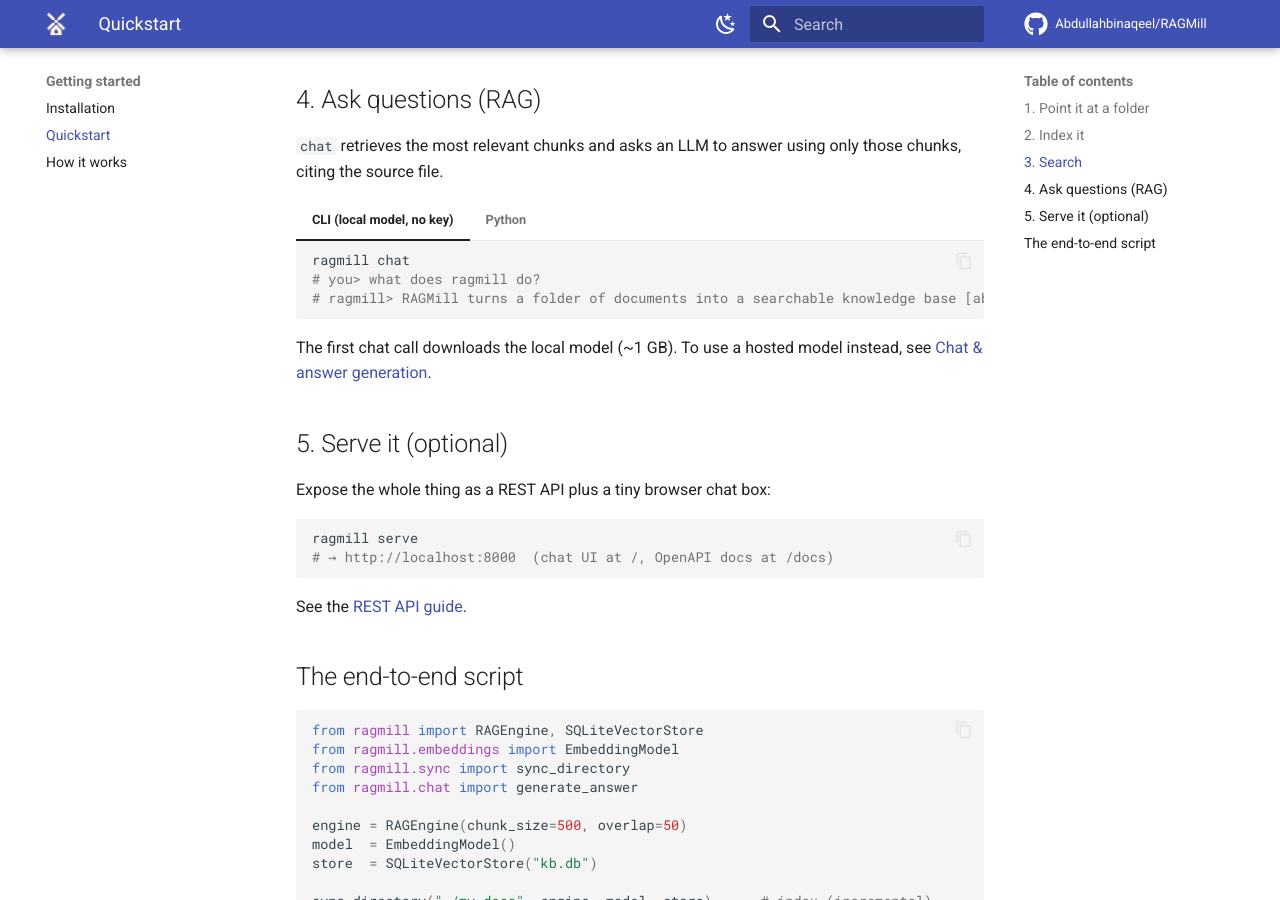
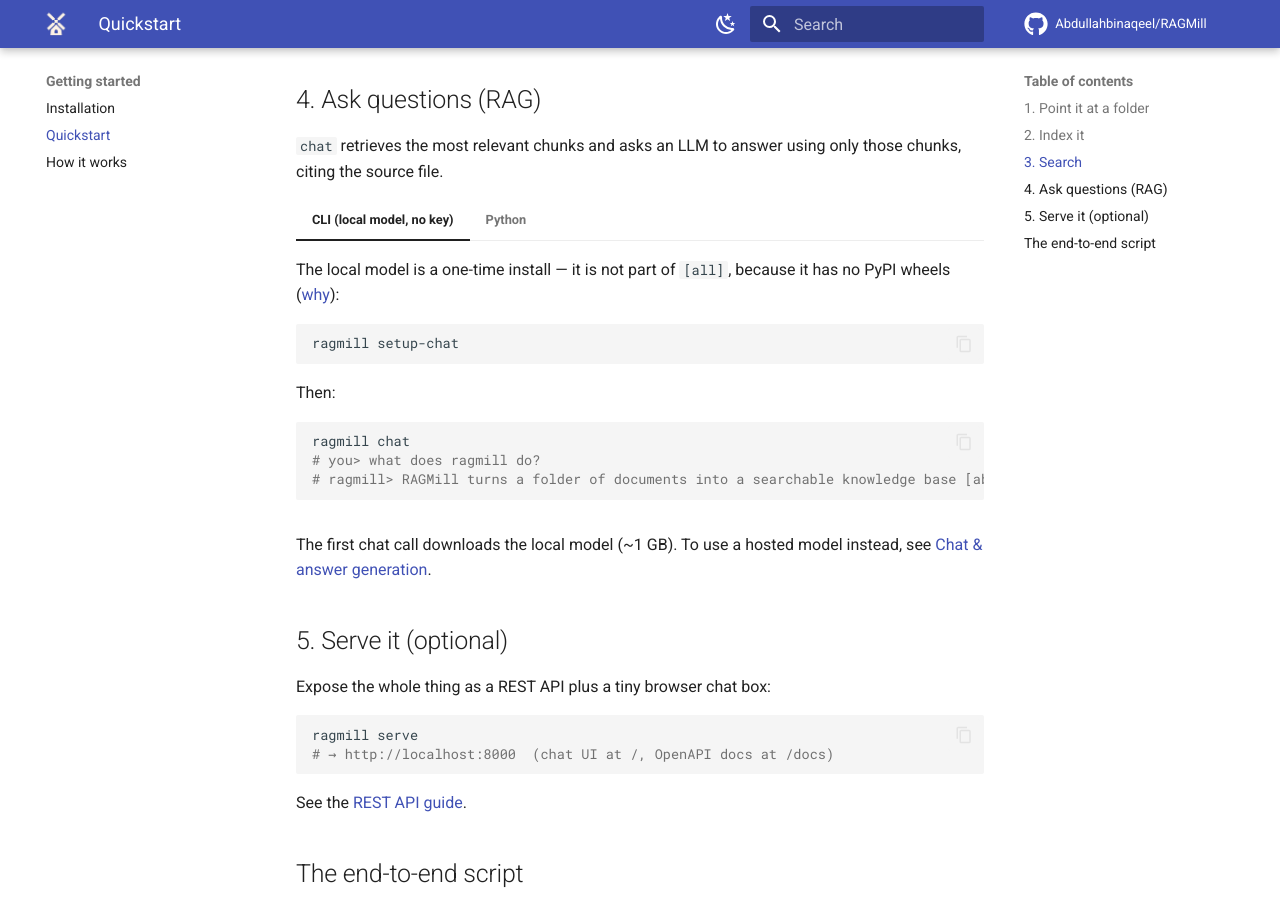
Before and after one commit to Abdullahbinaqeel/RAGMill, an MkDocs documentation site: the page built from docs/quickstart.md, in a window 1280 px wide and 900 px high, scrolled down 1133 px. Built offline with MkDocs 1.6.1 and Material for MkDocs 9.7.7, drawn with Linux system fonts in a browser that asks for light colours; comment, search, counter and statistics services are not loaded.

Commit message:
docs: point every surface at `ragmill setup-chat` (v0.5.1)
0.5.0 added the command and fixed the three files that printed the broken pip
invocation, but left `pip install "ragmill[chat]"` as the headline route in six
other places — the README install list, both backend tables, and the extras
table in the installation guide. That is a source build, and the command that
fails on Windows.

Worse, the quickstarts most new readers hit first — docs/index.md, the
"30-second taste"; docs/quickstart.md, step 4; and the README CLI list — went
straight from `pip install` to `ragmill chat`, walking the reader into the
missing-model error the release exists to prevent. Each now includes the
one-time setup-chat step.

`setup-chat` was also missing from the CLI reference table.

Add two doc-consistency tests so this stops being a manual sweep: no doc may
print the wheel-index command without --only-binary, and any quickstart showing
`ragmill chat` must mention setup-chat. Hand-checking found three files last
time and missed nine.

305 passed; mkdocs --strict clean.

Co-Authored-By: Claude Opus 5 (1M context) <noreply@anthropic.com>

````diff
--- a/docs/quickstart.md
+++ b/docs/quickstart.md
@@ -73,6 +73,15 @@ those chunks, citing the source file.
 
 === "CLI (local model, no key)"
 
+    The local model is a one-time install — it is not part of `[all]`, because
+    it has no PyPI wheels ([why](installation.md)):
+
+    ```bash
+    ragmill setup-chat
+    ```
+
+    Then:
+
     ```bash
     ragmill chat
     # you> what does ragmill do?
--- a/pyproject.toml
+++ b/pyproject.toml
@@ -4,7 +4,7 @@ build-backend = "hatchling.build"
 
 [project]
 name = "ragmill"
-version = "0.5.0"
+version = "0.5.1"
 description = "A lightweight, zero-config local pipeline engine for AI data ingestion, semantic chunking, embeddings, and vector search — with optional cloud backends and a REST API."
 readme = "README.md"
 requires-python = ">=3.9"
````
Also changed, not shown: CHANGELOG.md (+8 -0 lines), README.md (+4 -3 lines), docs/guide/chat.md (+1 -1 lines), docs/guide/cli.md (+1 -0 lines), docs/index.md (+1 -0 lines), docs/installation.md (+1 -1 lines), 3 other files.
